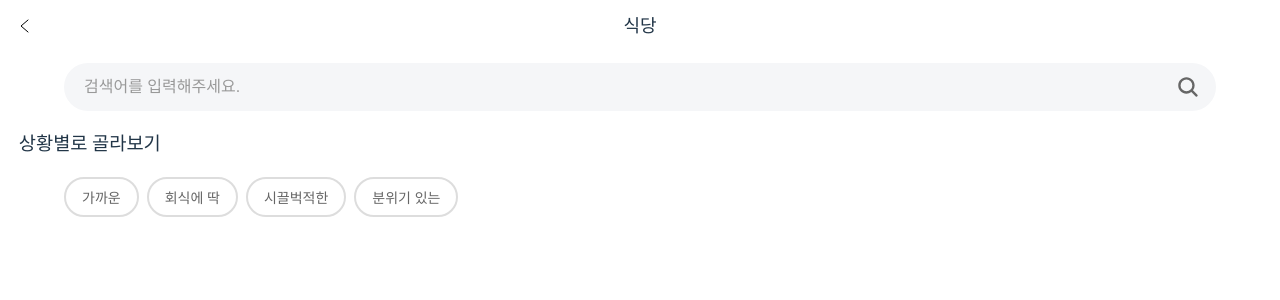
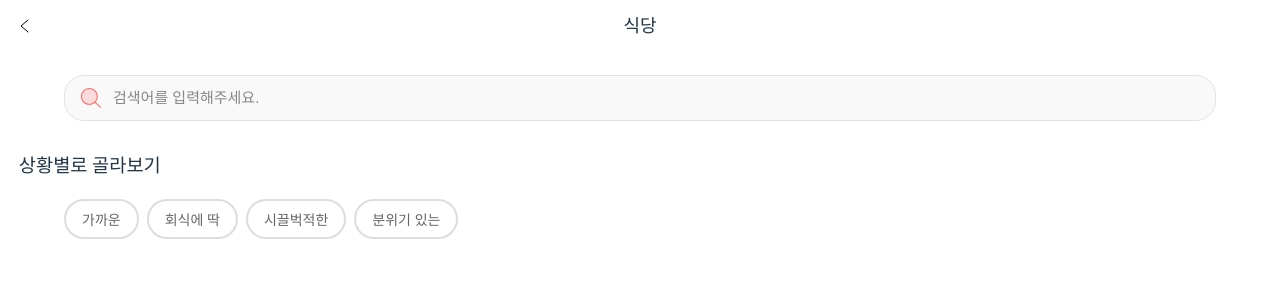
Before and after one commit to crohasang/wanna-eat-FE, a React (Vite) app: page /home/restaurant in a window 1280 px wide. Shown: the top 300 px of the page. Built offline with nearby package versions, Linux system fonts and the light colour scheme; no server answers.

Commit message:
feat: SearchBar

```diff
--- a/dev-dist/sw.js
+++ b/dev-dist/sw.js
@@ -82,7 +82,7 @@ define(['./workbox-54d0af47'], (function (workbox) { 'use strict';
     "revision": "3ca0b8505b4bec776b69afdba2768812"
   }, {
     "url": "index.html",
-    "revision": "0.n4reprhf3ao"
+    "revision": "0.iksdfque2hg"
   }], {});
   workbox.cleanupOutdatedCaches();
   workbox.registerRoute(new workbox.NavigationRoute(workbox.createHandlerBoundToURL("index.html"), {
--- /dev/null
+++ b/src/components/common/SearchBar.tsx
@@ -0,0 +1,47 @@
+import { css } from '@emotion/react';
+import SearchImg from '../../assets/home/search.svg';
+
+interface SearchBarProps {
+  value: string;
+  onChange: (e: React.ChangeEvent<HTMLInputElement>) => void;
+  placeholder?: string;
+}
+
+const SearchBar = ({ value, onChange, placeholder = '검색어를 입력해주세요.' }: SearchBarProps) => {
+  return (
+    <div
+      css={css`
+        display: flex;
+        align-items: flex-start;
+        gap: 10px;
+        background-color: rgba(225, 225, 225, 0.2);
+        border-radius: 20px;
+        padding: 12px 16px;
+        width: 90%;
+        margin: 12px auto;
+        border: 1px solid #e1e1e1;
+      `}
+    >
+      <img src={SearchImg} alt='Search' />
+      <input
+        type='text'
+        value={value}
+        onChange={onChange}
+        placeholder={placeholder}
+        css={css`
+          border: none;
+          background: none;
+          font-size: 15px;
+          font-weight: 400;
+          outline: none;
+
+          &::placeholder {
+            color: #878787;
+          }
+        `}
+      />
+    </div>
+  );
+};
+
+export default SearchBar;
--- a/src/pages/RestaurantList.tsx
+++ b/src/pages/RestaurantList.tsx
@@ -1,9 +1,9 @@
 import { Col } from '../components/commons/Flex';
 import BackHeader from '../components/commons/BackHeader';
-import SearchInput from '../components/common/SearchInput';
 import { useState } from 'react';
 import { css } from '@emotion/react';
 import TagFilter from '../components/restaurantList/TagFilter';
+import SearchBar from '../components/common/SearchBar';
 
 const TAGS = ['가까운', '회식에 딱', '시끌벅적한', '분위기 있는'];
 
@@ -21,13 +21,8 @@ const RestaurantList = () => {
             width: 90%;
             margin-left: 5%;
           `}
-        >
-          <SearchInput
-            value={search}
-            onChange={() => setSearch}
-            placeholder='검색어를 입력해주세요.'
-          />
-        </div>
+        ></div>
+        <SearchBar value={search} onChange={(e) => setSearch(e.target.value)} />
         <h3
           css={css`
             margin-left: 1em;
```
